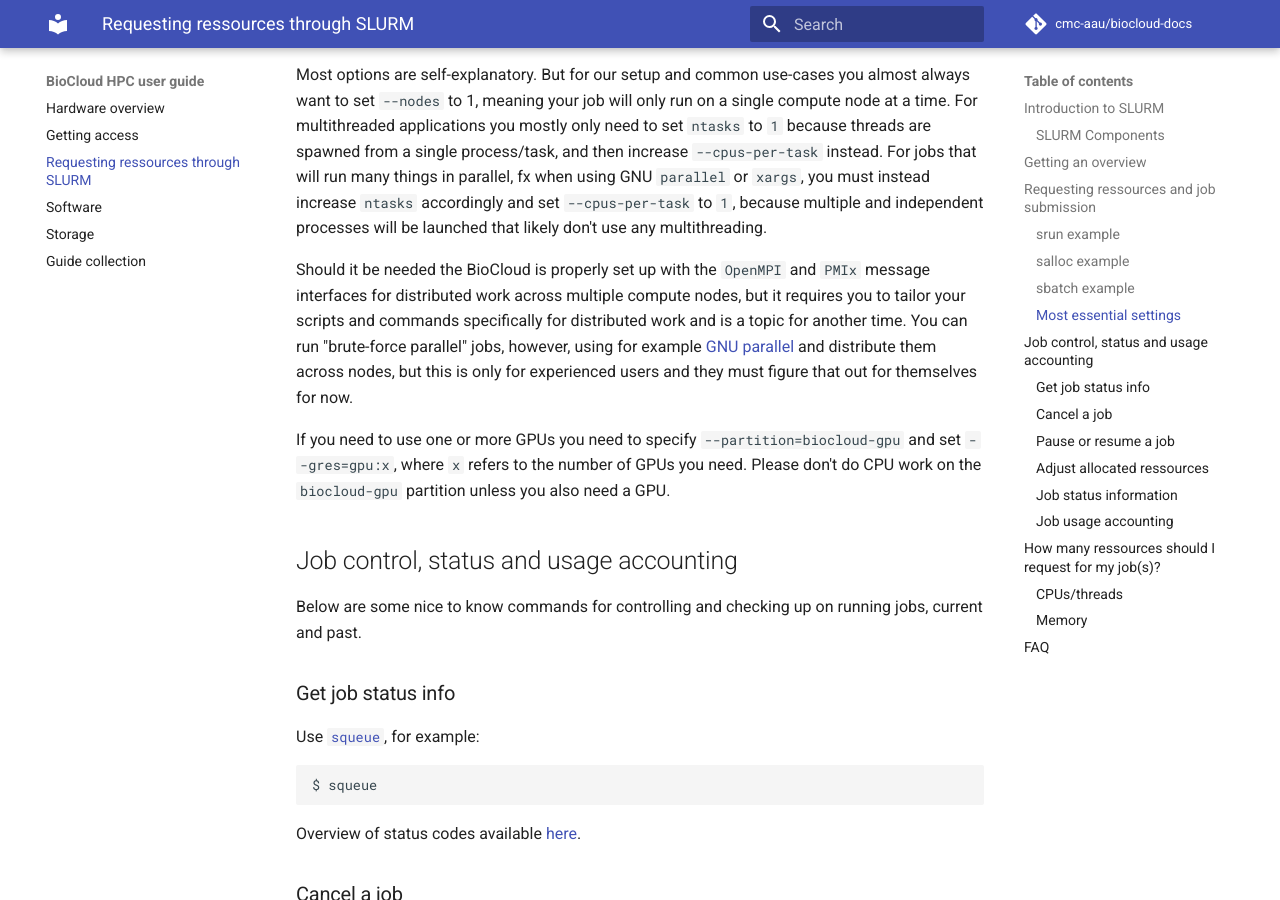
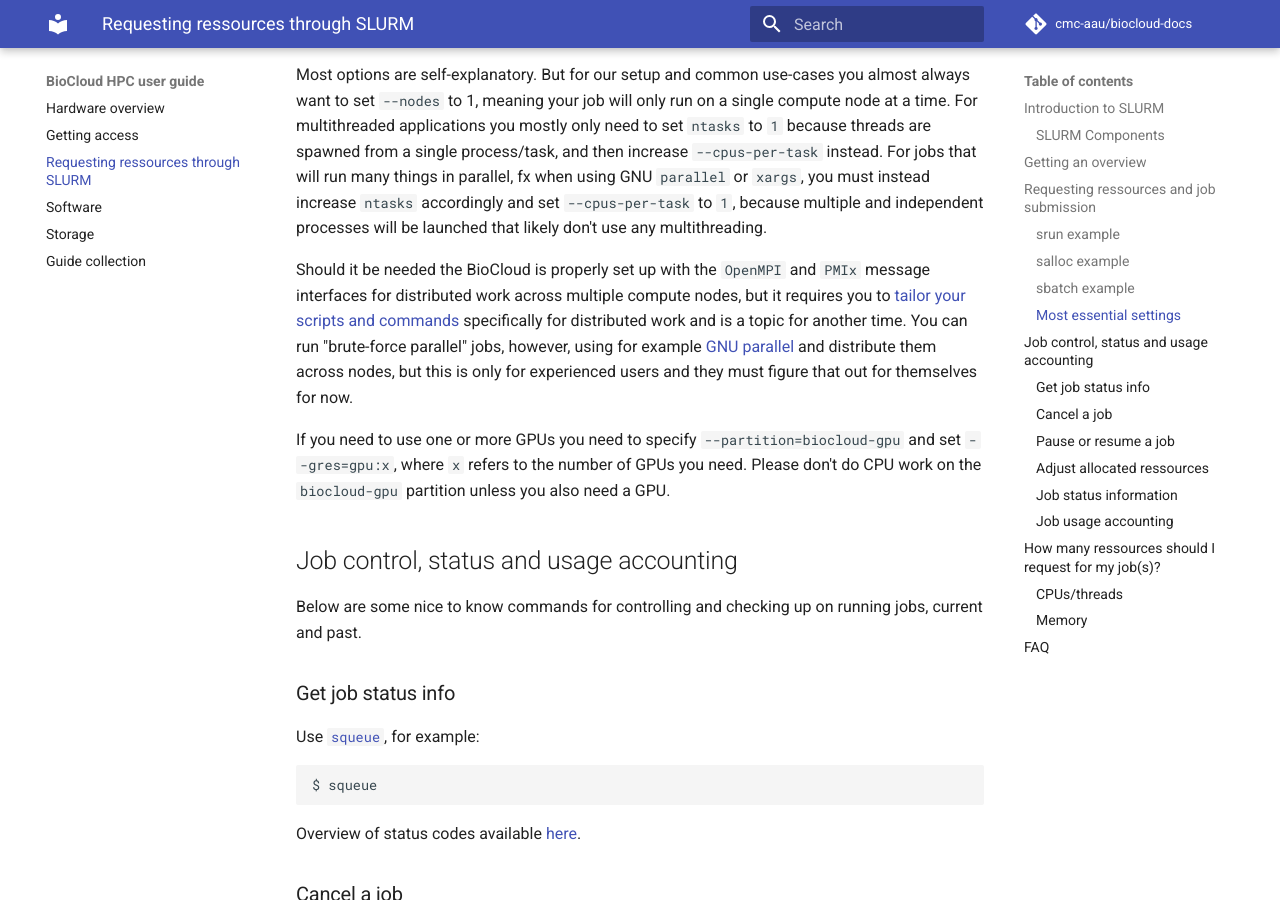
Before and after one commit to cmc-aau/hpc-docs, an MkDocs documentation site: the page built from docs/slurm.md, in a window 1280 px wide and 900 px high, scrolled down 4905 px. Built offline with MkDocs 1.6.1 and Material for MkDocs 9.7.7, drawn with Linux system fonts in a browser that asks for light colours; comment, search, counter and statistics services are not loaded; some of the changed lines change nothing that is shown.

Commit message:
external link

```diff
--- a/docs/slurm.md
+++ b/docs/slurm.md
@@ -140,7 +140,7 @@ There are plenty of options with the SLURM job submission commands, but below ar
 
 Most options are self-explanatory. But for our setup and common use-cases you almost always want to set `--nodes` to 1, meaning your job will only run on a single compute node at a time. For multithreaded applications you mostly only need to set `ntasks` to `1` because threads are spawned from a single process/task, and then increase `--cpus-per-task` instead. For jobs that will run many things in parallel, fx when using GNU `parallel` or `xargs`, you must instead increase `ntasks` accordingly and set `--cpus-per-task` to `1`, because multiple and independent processes will be launched that likely don't use any multithreading.
 
-Should it be needed the BioCloud is properly set up with the `OpenMPI` and `PMIx` message interfaces for distributed work across multiple compute nodes, but it requires you to tailor your scripts and commands specifically for distributed work and is a topic for another time. You can run "brute-force parallel" jobs, however, using for example [GNU parallel](https://curc.readthedocs.io/en/latest/software/GNUParallel.html) and distribute them across nodes, but this is only for experienced users and they must figure that out for themselves for now.
+Should it be needed the BioCloud is properly set up with the `OpenMPI` and `PMIx` message interfaces for distributed work across multiple compute nodes, but it requires you to [tailor your scripts and commands](https://curc.readthedocs.io/en/latest/programming/parallel-programming-fundamentals.html) specifically for distributed work and is a topic for another time. You can run "brute-force parallel" jobs, however, using for example [GNU parallel](https://curc.readthedocs.io/en/latest/software/GNUParallel.html) and distribute them across nodes, but this is only for experienced users and they must figure that out for themselves for now.
 
 If you need to use one or more GPUs you need to specify `--partition=biocloud-gpu` and set `--gres=gpu:x`, where `x` refers to the number of GPUs you need. Please don't do CPU work on the `biocloud-gpu` partition unless you also need a GPU.
 
```
